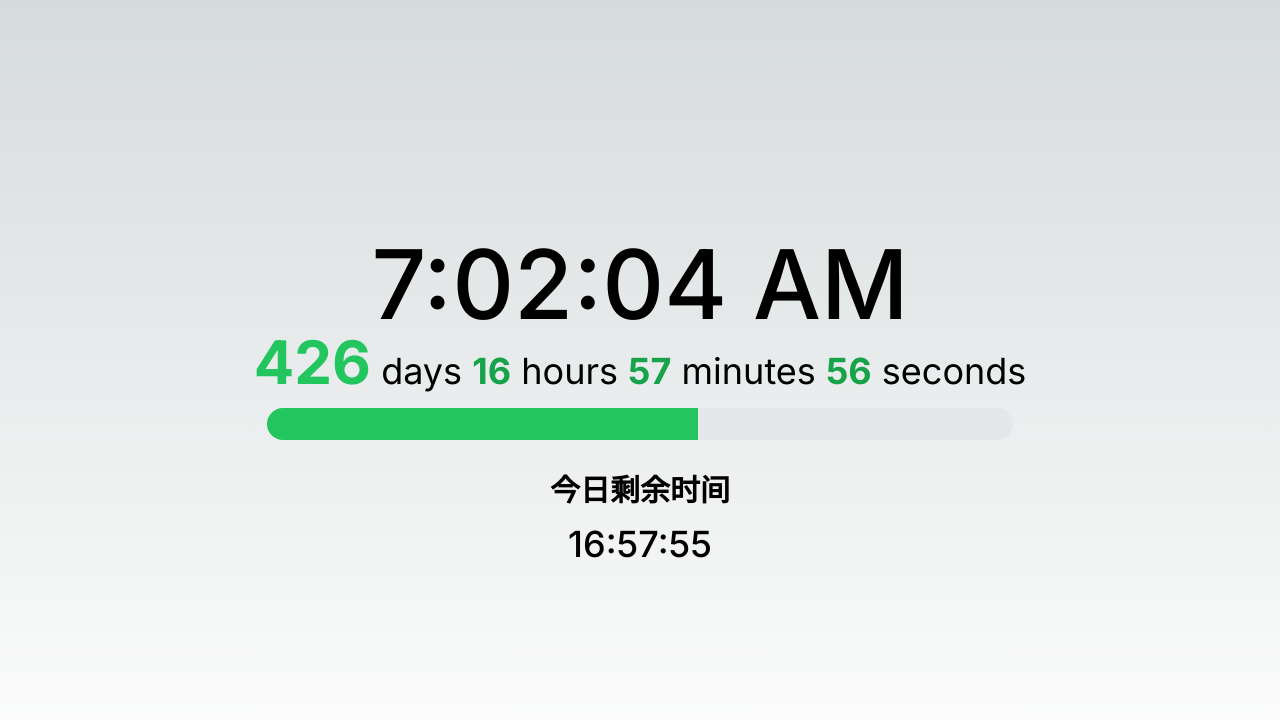
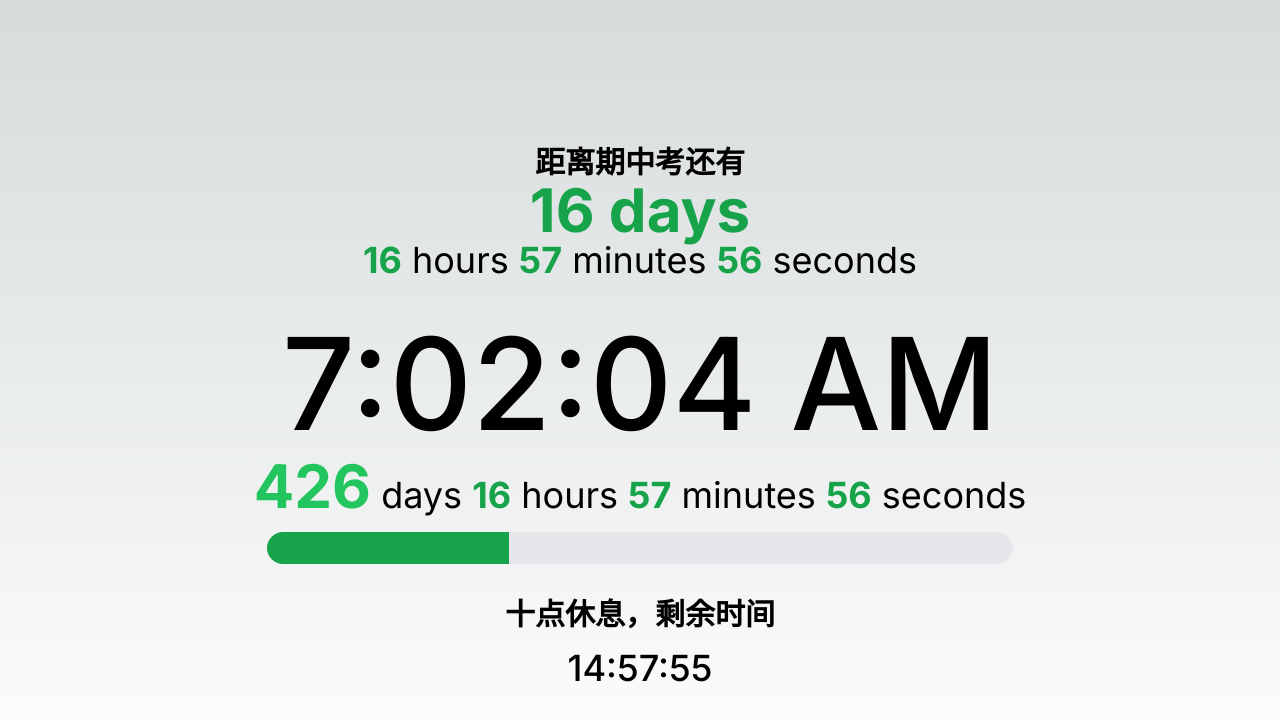
Before and after one commit to scooorpion/gaokao, a Next.js app: page / in a window 1280 px wide. Shown: the top 720 px of the page. Built offline with nearby package versions, Linux system fonts and the light colour scheme.

Commit message:
added otherschedule and fixed bugs

```diff
--- a/app/page.tsx
+++ b/app/page.tsx
@@ -3,15 +3,27 @@ import Clock from '../components/Clock';
 import Countdown from '../components/Countdown';
 import ProgressBar from '../components/ProgressBar';
 import TodayCountdown from '../components/TodayCountdown';
+import OtherSchedule from '../components/OtherSchedule';
+import Head from 'next/head';
 
 const Home = () => {
   return (
-    <div className="flex flex-col items-center justify-center h-screen dark:bg-black">
-      <Clock />
-      <Countdown />
-      <ProgressBar />
-      <TodayCountdown />
+
+    <div>
+      <Head>
+        <title>GaoKao</title>
+      </Head>
+
+      <div className="flex flex-col items-center justify-center h-screen dark:bg-black">
+        <OtherSchedule />
+        <Clock />
+        <Countdown />
+        <ProgressBar />
+        <TodayCountdown />
+      </div>
+
     </div>
+
   );
 };
 
--- a/components/Clock.tsx
+++ b/components/Clock.tsx
@@ -10,7 +10,7 @@ const Clock = () => {
   }, []);
 
   return (
-    <div className="text-8xl text-center dark:text-white font-medium">
+    <div className="text-9xl text-center m-2 dark:text-white font-medium">
       {time.toLocaleTimeString()}
     </div>
   );
--- /dev/null
+++ b/components/OtherSchedule.tsx
@@ -0,0 +1,42 @@
+"use client"
+import { useState, useEffect } from 'react';
+
+const OtherSchedule = () => {
+  // 定义目标日期（2025年6月7日）
+  const targetDate = new Date('2024-04-23T00:00:00');
+
+  // 计算当前日期与目标日期之间的差值
+  const calculateTimeLeft = () => {
+    const now = new Date();
+    const difference = targetDate.getTime() - now.getTime();
+    const days = Math.floor(difference / (1000 * 60 * 60 * 24));
+    const hours = Math.floor((difference % (1000 * 60 * 60 * 24)) / (1000 * 60 * 60));
+    const minutes = Math.floor((difference % (1000 * 60 * 60)) / (1000 * 60));
+    const seconds = Math.floor((difference % (1000 * 60)) / 1000);
+    return { days, hours, minutes, seconds };
+  };
+
+  const [timeLeft, setTimeLeft] = useState(calculateTimeLeft());
+
+  useEffect(() => {
+    const timer = setTimeout(() => {
+      setTimeLeft(calculateTimeLeft());
+    }, 1000);
+
+    return () => clearTimeout(timer);
+  });
+
+  return (
+    <div className="text-center dark:text-white m-4">
+      <p className="text-4xl mb-4">
+        <div className='text-3xl font-bold mt-4'>距离期中考还有</div>
+        <div className="text-green-600 font-bold text-6xl">{timeLeft.days} days{' '}</div>
+        <span className="text-green-600 font-bold">{timeLeft.hours}</span> hours{' '}
+        <span className="text-green-600 font-bold">{timeLeft.minutes}</span> minutes{' '}
+        <span className="text-green-600 font-bold">{timeLeft.seconds}</span> seconds
+      </p>
+    </div>
+  );
+};
+
+export default OtherSchedule;
--- a/components/ProgressBar.tsx
+++ b/components/ProgressBar.tsx
@@ -3,8 +3,8 @@ import { useEffect, useState, useRef, useCallback } from 'react';
 
 const ProgressBar = () => {
 
-  const startDateRef = useRef(new Date('2022-09-01T00:00:00'));
-  const endDateRef = useRef(new Date('2025-06-07T00:00:00'));
+  const startDateRef = useRef(new Date('2024-02-25T00:00:00'));
+  const endDateRef = useRef(new Date('2024-07-01T00:00:00'));
   const [progress, setProgress] = useState<number>(0);
 
   const calculateProgress = useCallback(() => {
@@ -29,10 +29,10 @@ const ProgressBar = () => {
     <div className="w-7/12 bg-gray-200 h-8 rounded-full overflow-hidden dark:text-white">
 
         <div
-        className="h-full bg-green-500"
+        className="h-full bg-green-600"
         style={{ width: `${progress}%`}}
+        />
 
-      />
     </div>
 
   );
--- a/components/TodayCountdown.tsx
+++ b/components/TodayCountdown.tsx
@@ -21,7 +21,7 @@ const TodayCountdown = () => {
   function calculateRemainingTime(): number {
     const now = new Date();
     const endOfDay = new Date(now);
-    endOfDay.setHours(23, 59, 59, 999); // 设置今天结束时间为23:59:59
+    endOfDay.setHours(21, 59, 59, 999); // 设置今天结束时间为23:59:59
     const difference = endOfDay.getTime() - now.getTime();
     return difference > 0 ? difference : 0;
   }
@@ -35,7 +35,7 @@ const TodayCountdown = () => {
 
   return (
     <div className="text-center mt-8">
-      <h1 className="text-3xl font-bold mb-4">今日剩余时间</h1>
+      <h1 className="text-3xl font-bold mb-4">十点休息，剩余时间</h1>
       <div className={`text-4xl font-medium ${isLate ? 'text-red-600' : ''}`}>{formatTime(remainingTime)}</div>
     </div>
 
```
